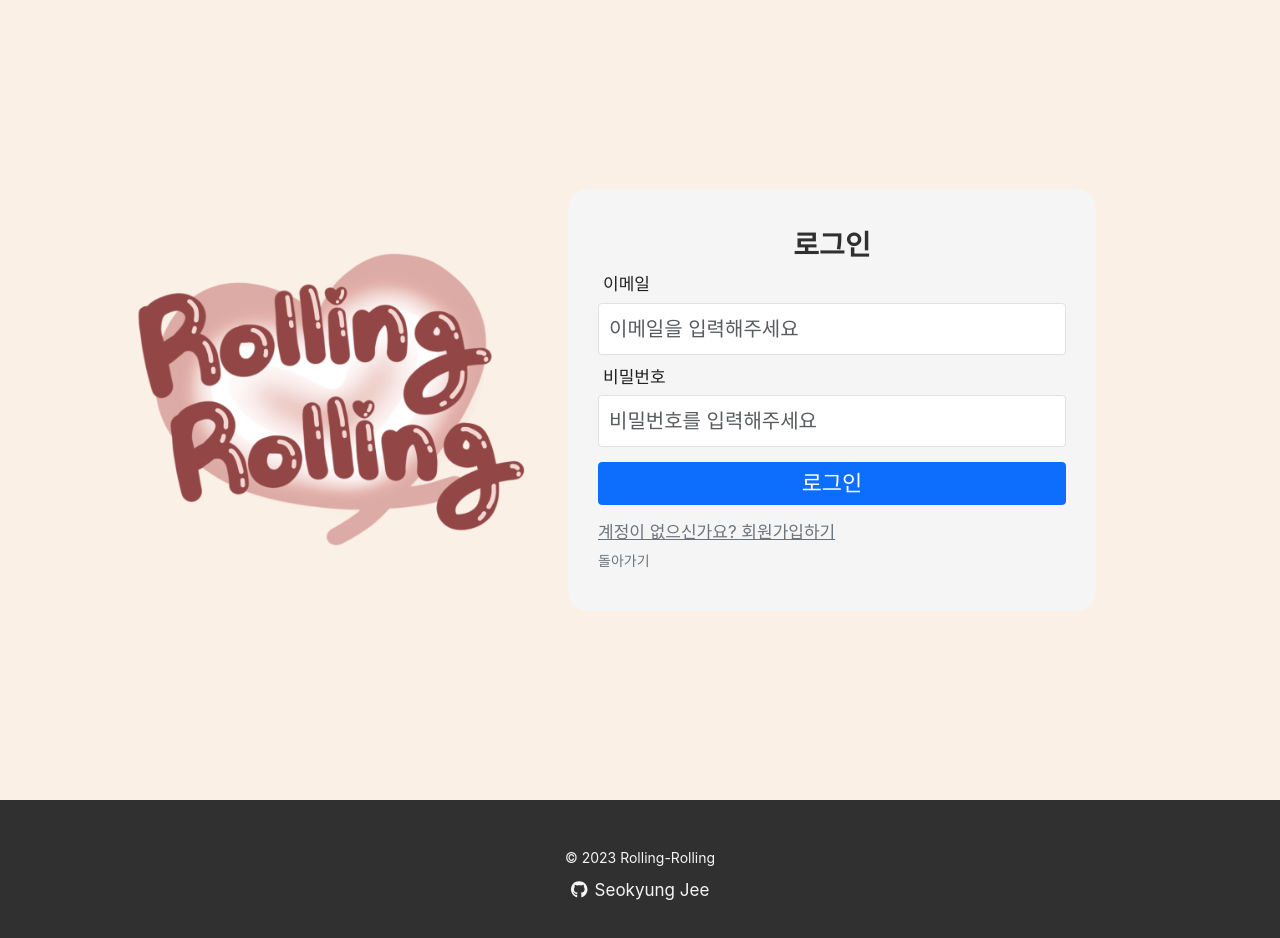
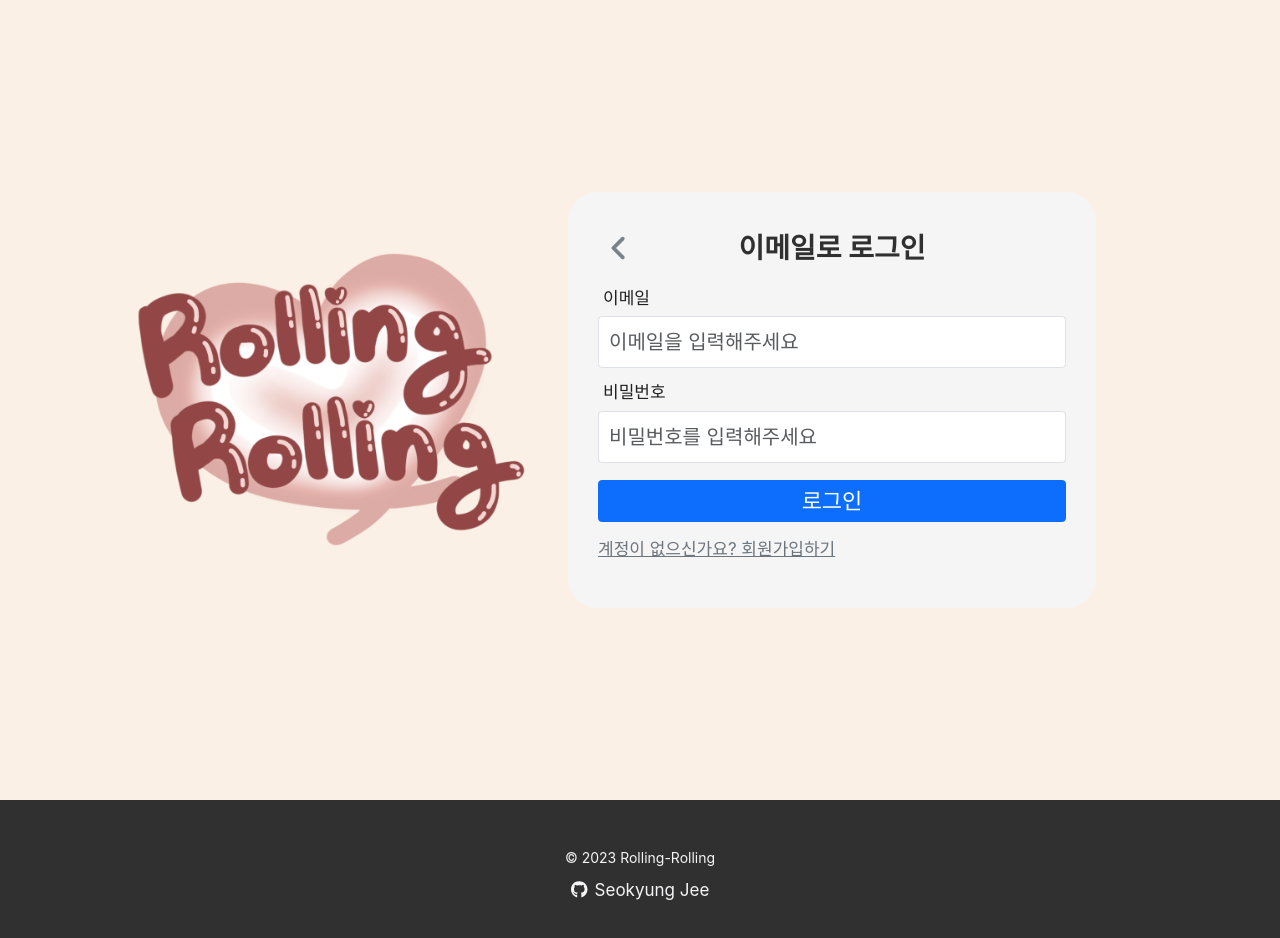
Before and after one commit to Seokyung/Rolling-Rolling, a React (Create React App) app: page / in a window 1280 px wide. Both pictures are taken after a click on the element "이메일로 로그인하기". Shown: the top 938 px of the page. Built offline with nearby package versions, Linux system fonts and the light colour scheme; no server answers; a web font is replaced by a local one.

Commit message:
Style: Change go back button on Auth page

```diff
--- a/src/components/auths/AuthForm.css
+++ b/src/components/auths/AuthForm.css
@@ -5,14 +5,39 @@
 	align-items: center;
 	padding: 3rem;
 	width: 80%;
-	border-radius: 20px;
+	border-radius: 30px;
 	background-color: whitesmoke;
 }
 
-.authForm-title {
+.authForm-header {
+	display: flex;
+	justify-content: center;
+	align-items: center;
+	position: relative;
+	margin-bottom: 1rem;
+	width: 100%;
+}
+
+.authForm-header-title {
 	margin: 1rem;
 	font-size: 2.8rem;
 	font-weight: 700;
+}
+
+.authForm-header-btn {
+	position: absolute;
+	left: 0;
+	color: #7b838a;
+	outline: none;
+	appearance: none;
+	border: none;
+	white-space: nowrap;
+	background: none;
+}
+
+.authForm-header-btn svg {
+	width: 3rem;
+	height: 3rem;
 }
 
 .authForm-form-container {
@@ -22,7 +47,7 @@
 }
 
 .authForm-form-group {
-	margin-bottom: 1rem;
+	margin-bottom: 1.2rem;
 }
 
 .form-floating {
@@ -64,19 +89,13 @@
 	text-decoration: underline;
 }
 
-.authForm-small-method-text {
-	cursor: pointer;
-	font-size: 1.4rem;
-	color: #6c757d;
-}
-
 @media screen and (max-width: 1023px) {
 	.authForm-container {
 		width: 100%;
 		height: 100%;
 	}
 
-	.authForm-title {
+	.authForm-header-title {
 		font-size: 3.5rem;
 	}
 
@@ -106,8 +125,4 @@
 	.authForm-small-toggle-text {
 		font-size: 2rem;
 	}
-
-	.authForm-small-method-text {
-		font-size: 1.7rem;
-	}
 }
--- a/src/components/auths/AuthForm.js
+++ b/src/components/auths/AuthForm.js
@@ -4,7 +4,10 @@ import {
 	createUserWithEmailAndPassword,
 	signInWithEmailAndPassword,
 } from "firebase/auth";
-import { Form, FloatingLabel, Button } from "react-bootstrap";
+
+import { Form, Button } from "react-bootstrap";
+import { FontAwesomeIcon } from "@fortawesome/react-fontawesome";
+import { faAngleLeft } from "@fortawesome/free-solid-svg-icons";
 import "./AuthForm.css";
 
 function AuthForm({ onLoginMethodChange }) {
@@ -48,7 +51,14 @@ function AuthForm({ onLoginMethodChange }) {
 
 	return (
 		<div className="authForm-container">
-			<h3 className="authForm-title">{newAccount ? "회원가입" : "로그인"}</h3>
+			<div className="authForm-header">
+				<button className="authForm-header-btn" onClick={onLoginMethodChange}>
+					<FontAwesomeIcon icon={faAngleLeft} />
+				</button>
+				<h3 className="authForm-header-title">
+					{newAccount ? "이메일로 회원가입" : "이메일로 로그인"}
+				</h3>
+			</div>
 			<Form className="authForm-form-container" onSubmit={onAuthBtnClick}>
 				<Form.Group className="authForm-form-group">
 					<Form.Label className="authForm-form-label">이메일</Form.Label>
@@ -83,12 +93,6 @@ function AuthForm({ onLoginMethodChange }) {
 						? "이미 계정이 있으신가요? 로그인하기"
 						: "계정이 없으신가요? 회원가입하기"}
 				</span>
-				<span
-					className="authForm-small-method-text"
-					onClick={onLoginMethodChange}
-				>
-					돌아가기
-				</span>
 			</div>
 		</div>
 	);
```
